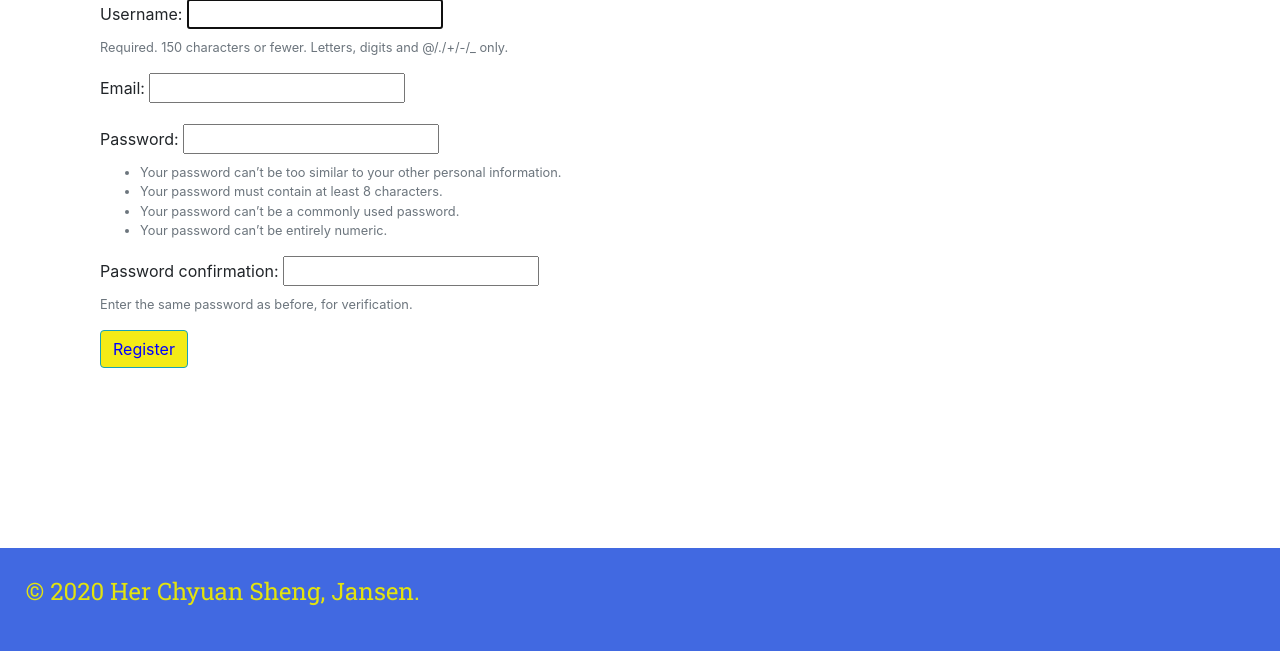
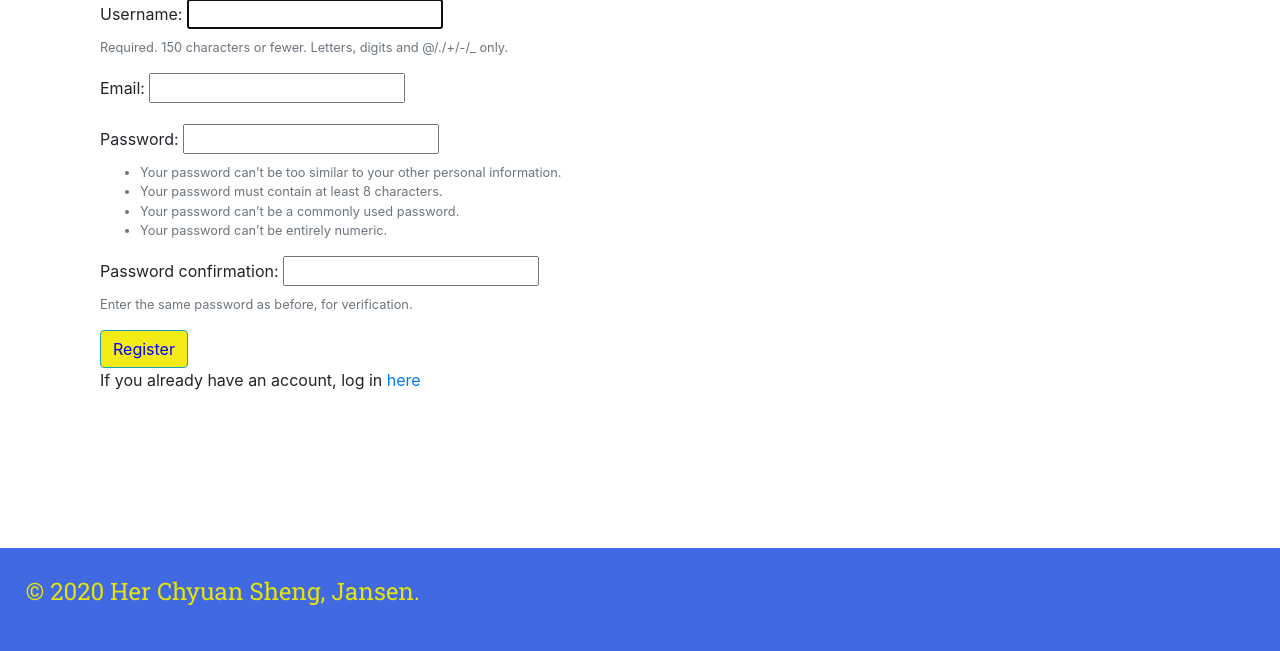
Before and after one commit to janshercs/pyfy, a Django app: page /register/ in a window 1280 px wide. Shown: the part 149-800 px from the top of the page. Run offline with Django 3.2, Linux system fonts and the light colour scheme; some libraries are stand-ins or nearby versions.

```diff
--- a/homepage/templates/registration/register.html
+++ b/homepage/templates/registration/register.html
@@ -27,7 +27,7 @@
             <button style="background-color:#F4EB16; color:blue" class="btn btn-outline-info" type="submit">Register</button>
 
         </form>
-
+        <p>If you already have an account, log in <a href=" {% url 'login' %} ">here</a></p>
     </div>
 </body>
 
```
Also changed, not shown: db.sqlite3.
